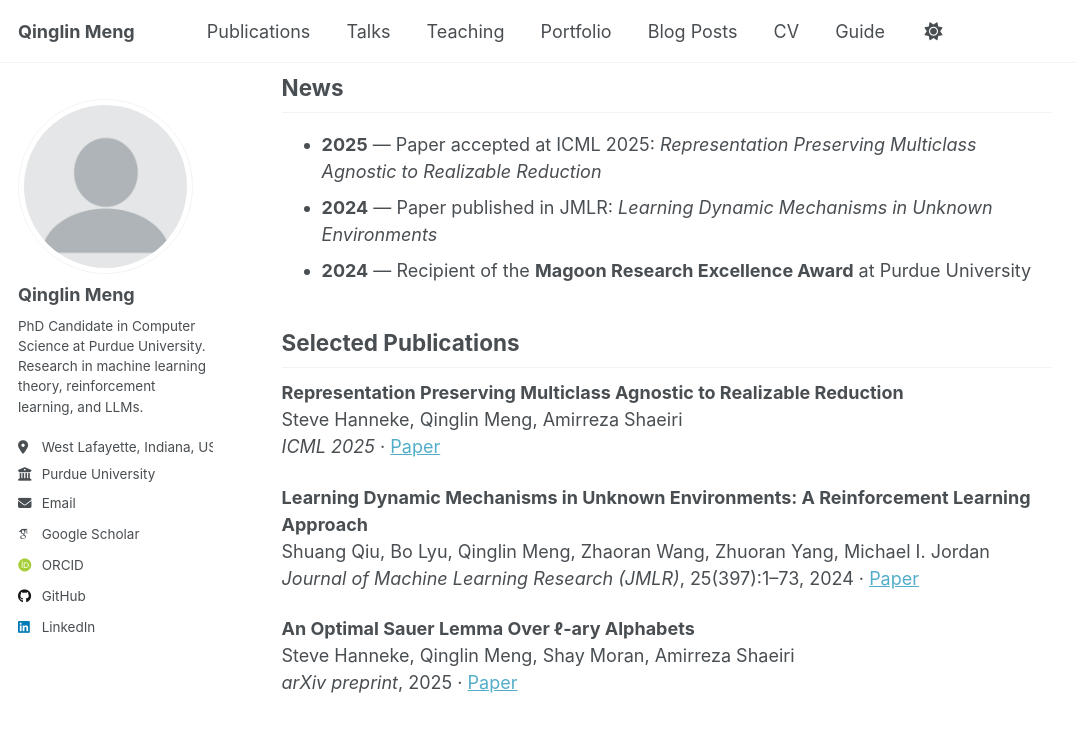
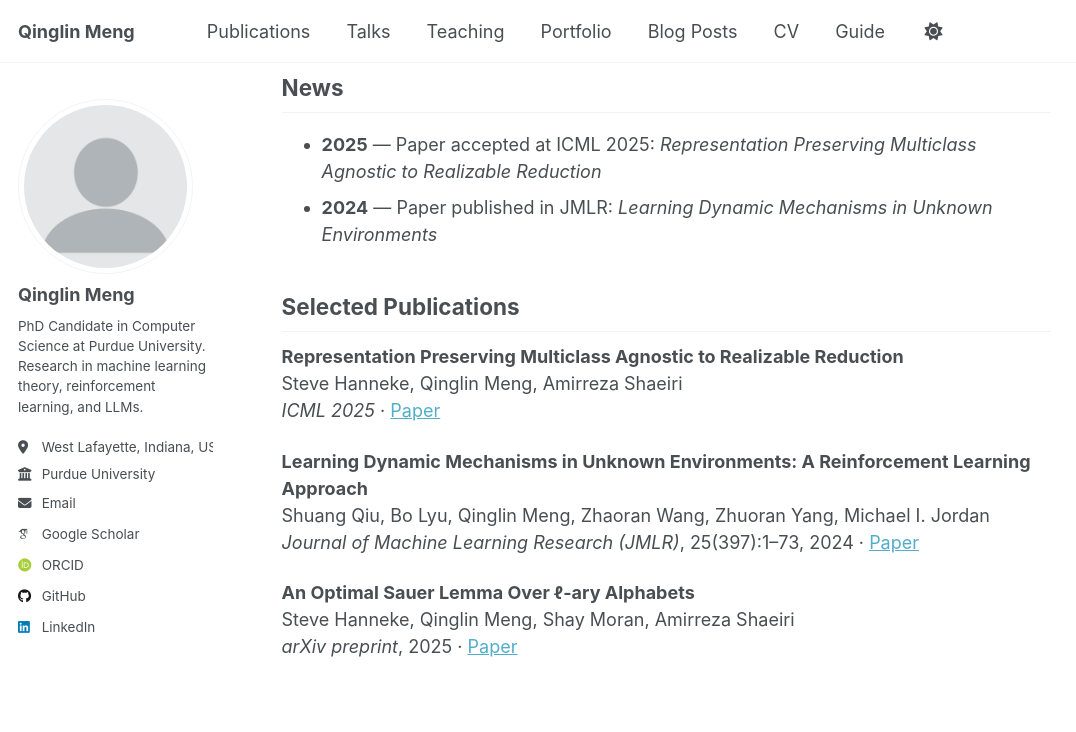
Before and after one commit to QLMeng2025/QLMeng2025.github.io, a Jekyll site: the page built from _pages/about.md, in a window 1280 px wide and 900 px high, scrolled down 325 px. Shown: the top 732 px of the window, without its empty margins (0-1076 px from the left). Built offline with Jekyll 4.4.1, drawn with Linux system fonts in a browser that asks for light colours; some web fonts are replaced; a script that is not in the unit is left out.

Commit message:
Remove incorrect Magoon award from about page
Co-Authored-By: Claude Sonnet 4.6 <noreply@anthropic.com>

```diff
--- a/_pages/about.md
+++ b/_pages/about.md
@@ -15,7 +15,6 @@ I am broadly interested in the theoretical foundations of machine learning, incl
 
 - **2025** — Paper accepted at ICML 2025: *Representation Preserving Multiclass Agnostic to Realizable Reduction*
 - **2024** — Paper published in JMLR: *Learning Dynamic Mechanisms in Unknown Environments*
-- **2024** — Recipient of the **Magoon Research Excellence Award** at Purdue University
 
 ## Selected Publications
 
```
